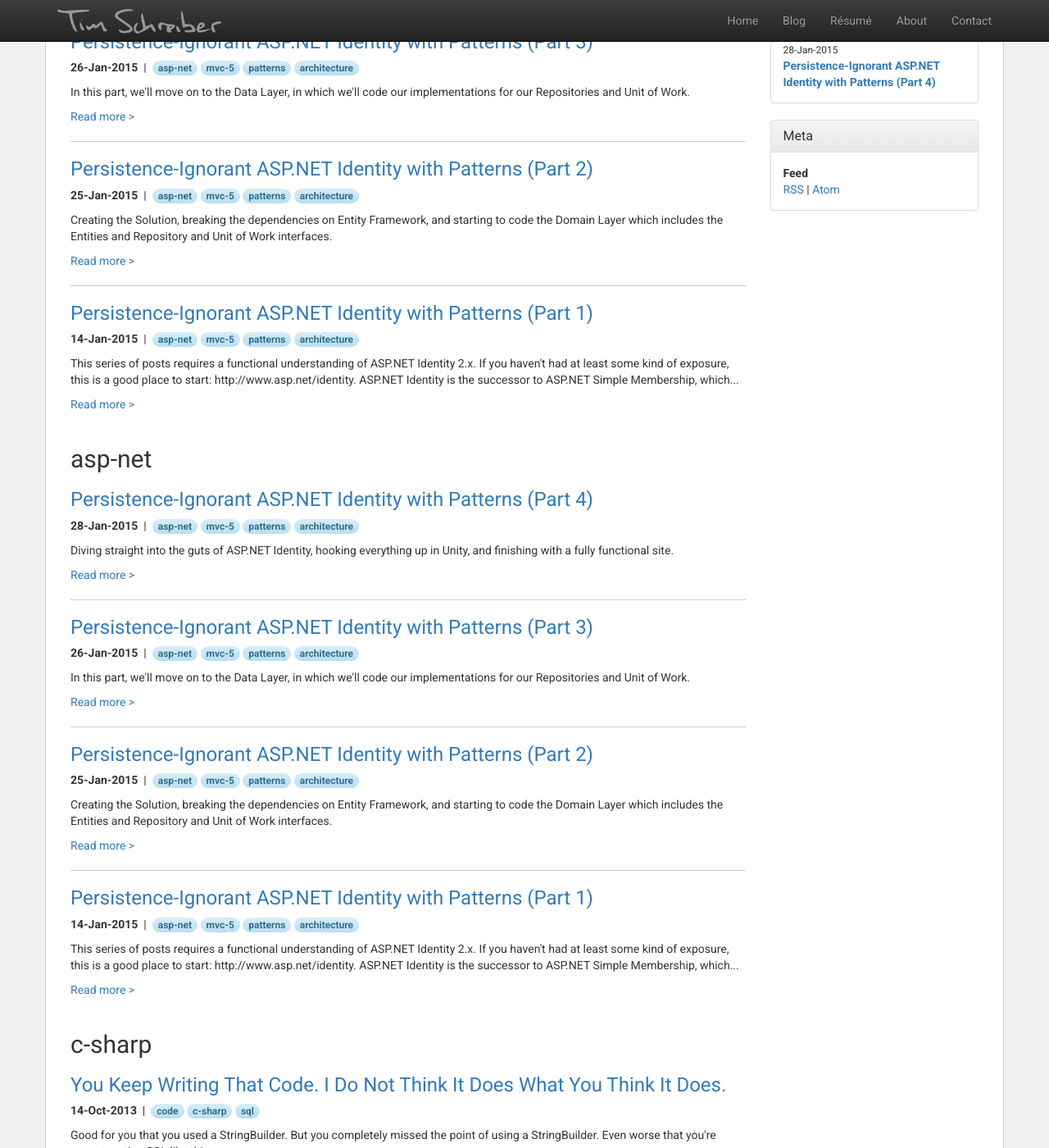
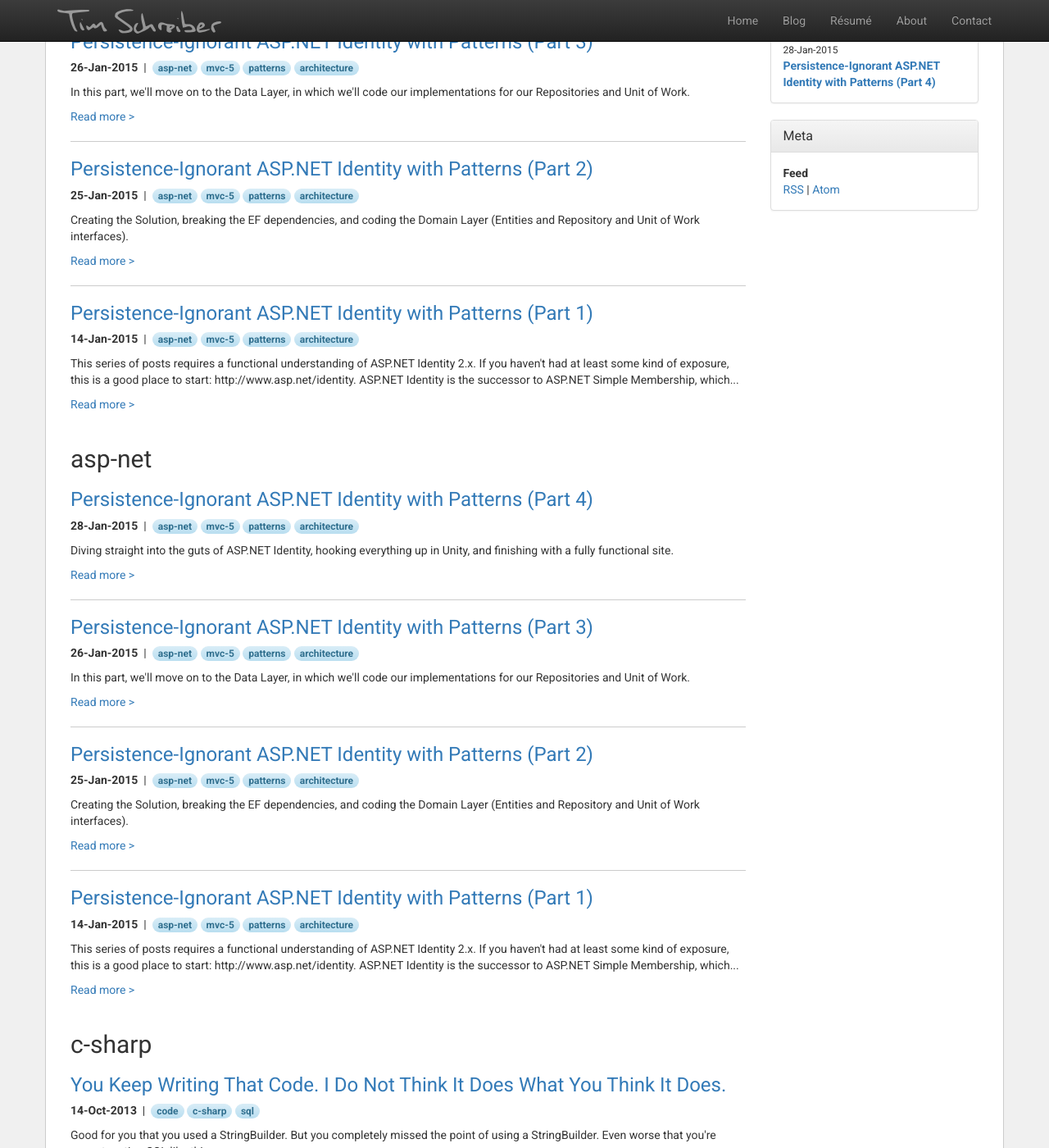
Before and after one commit to timschreiber/timschreiber.github.com, a Jekyll site: the page built from blog/tags/index.html, in a window 1280 px wide and 1400 px high, scrolled down 356 px. Shown: the whole window at 82% size. Built offline with Jekyll 4.4.1, drawn with Linux system fonts in a browser that asks for light colours; nearby versions of some CDN libraries; some of the changed text lies outside the part shown.

Commit message:
Update 2015-01-25-persistence-ignorant-asp-net-identity-with-patterns-part-2.md

```diff
--- a/_posts/2015-01-25-persistence-ignorant-asp-net-identity-with-patterns-part-2.md
+++ b/_posts/2015-01-25-persistence-ignorant-asp-net-identity-with-patterns-part-2.md
@@ -4,7 +4,7 @@ canonical: "http://timschreiber.com/2015/01/25/persistence-ignorant-asp-net-iden
 date: 2015-01-25
 layout: post2
 comments: true
-description: "Creating the Solution, breaking the dependencies on Entity Framework, and starting to code the Domain Layer which includes the Entities and Repository and Unit of Work interfaces."
+description: "Creating the Solution, breaking the EF dependencies, and coding the Domain Layer (Entities and Repository and Unit of Work interfaces)."
 image: "persistence-ignorant-asp-net-identity-with-patterns.jpg"
 color: "#063352"
 tags:
```
